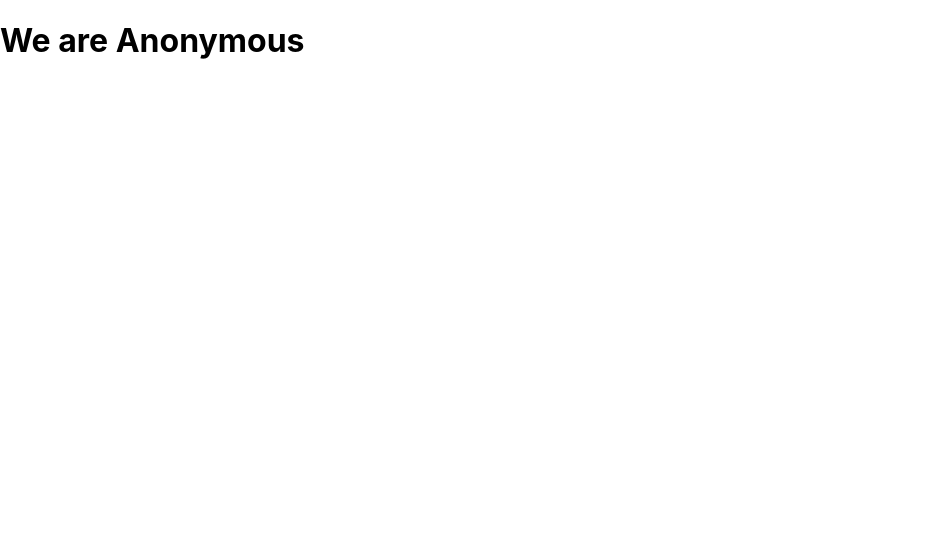
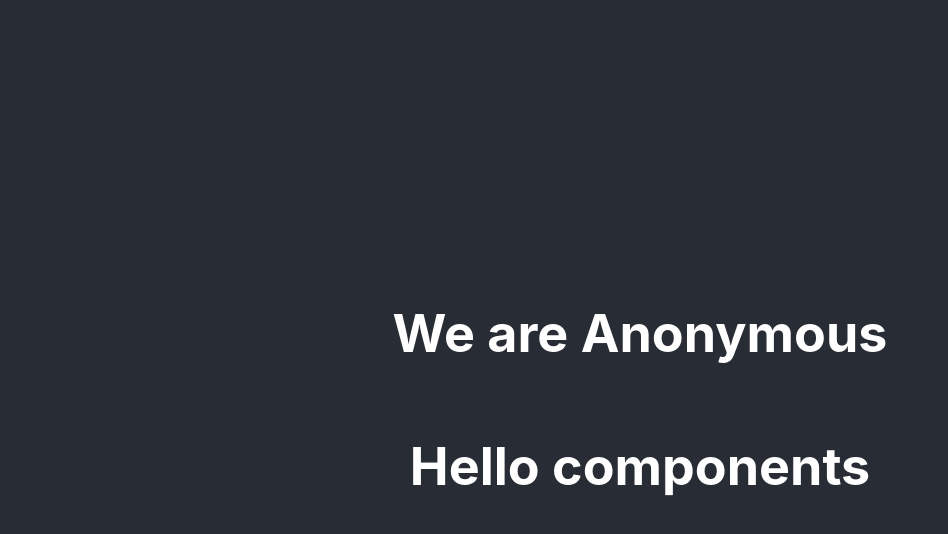
Before and after one commit to harsh-kain/codespaces-react, a React (Create React App) app: page / in a window 1280 px wide. Shown: the top 534 px of the page, without its empty margins (0-948 px from the left). Built offline with nearby package versions, Linux system fonts and the light colour scheme.

Commit message:
adding react file

```diff
--- a/src/App.css
+++ b/src/App.css
@@ -7,7 +7,7 @@
   pointer-events: none;
 }
 
-.App-header {
+.App {
   background-color: #282c34;
   min-height: 100vh;
   display: flex;
--- a/src/App.js
+++ b/src/App.js
@@ -1,10 +1,14 @@
-
-function App() {
+import Hello from "./components/Hello";
+import './App.css'
+const App = () => {
   return (
     <div className="App">
       <h1>We are Anonymous</h1>
+      <Hello/>
     </div>
   );
 }
 
 export default App;
+
+// component -> a function which return a value
--- /dev/null
+++ b/src/components/Hello.jsx
@@ -0,0 +1,11 @@
+import React from 'react'
+
+const Hello = () =>{
+    return (
+        <>
+            <h1>Hello components</h1>
+        </>
+    )
+}
+
+export default Hello;
```
Also changed, not shown: src/components/jssex.js (added).
